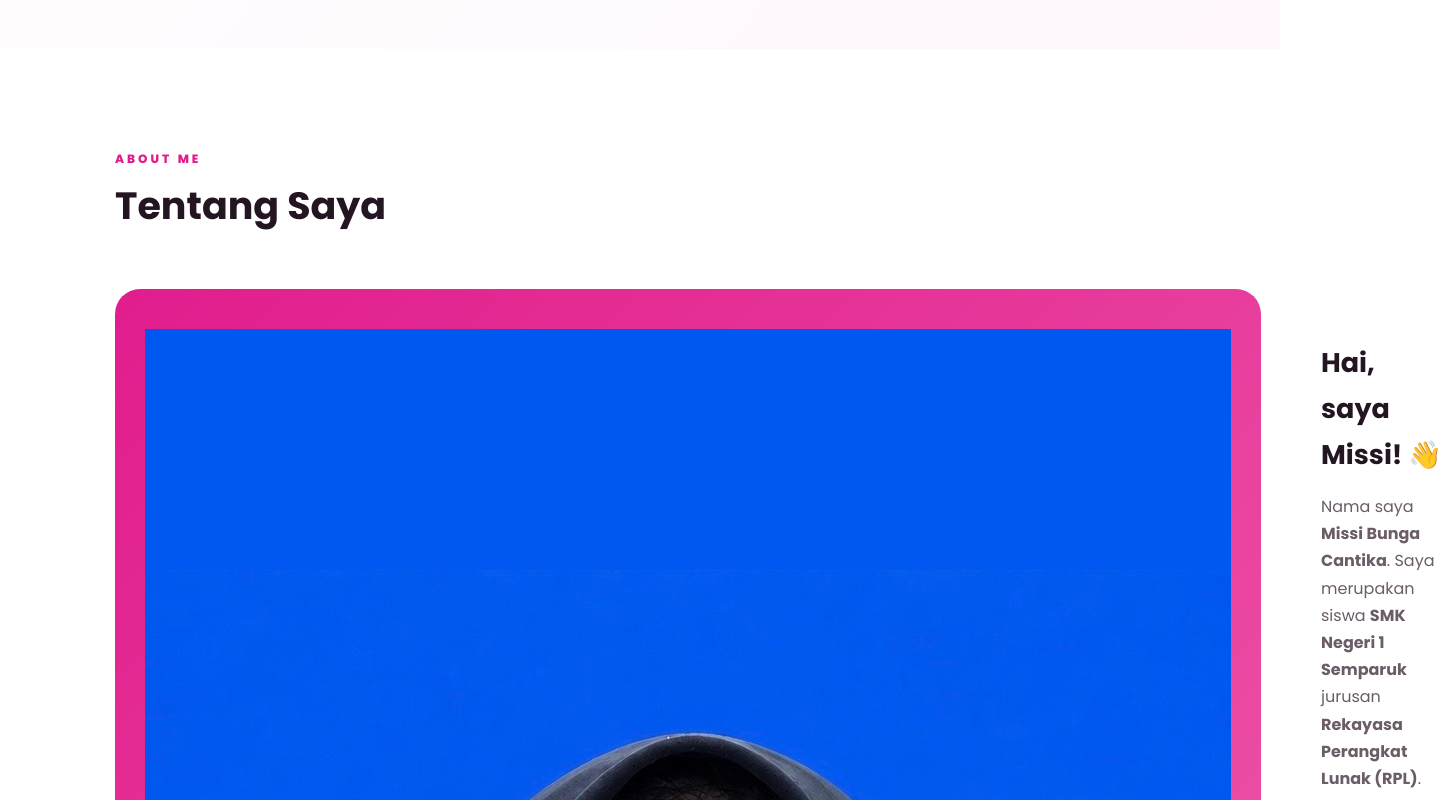
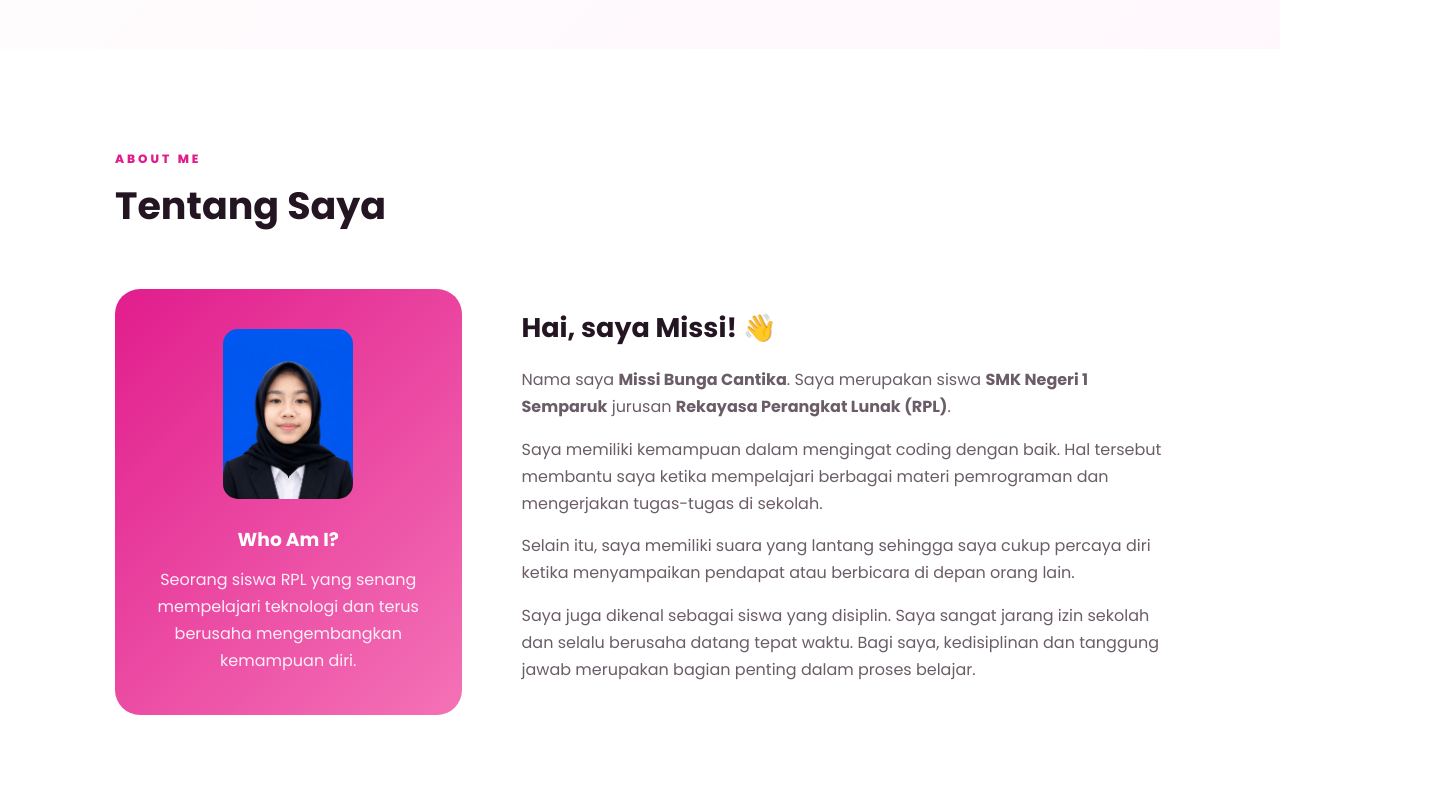
Before and after one commit to bungaaa9987-hash/missi-bunga, a plain HTML site: page index.html in a window 1280 px wide. Shown: the part 751-1551 px from the top of the page, 1449 px wide, since content can reach past the window. Drawn offline with nearby package versions, Linux system fonts and the light colour scheme.

Commit message:
Update style.css

```diff
--- a/style.css
+++ b/style.css
@@ -951,3 +951,12 @@ footer p {
     border-radius: 50%;
     display: block;
 }
+
+.about-box img {
+    width: 130px !important;
+    height: 170px !important;
+    object-fit: cover;
+    display: block;
+    margin: 0 auto;
+    border-radius: 15px;
+}
```
